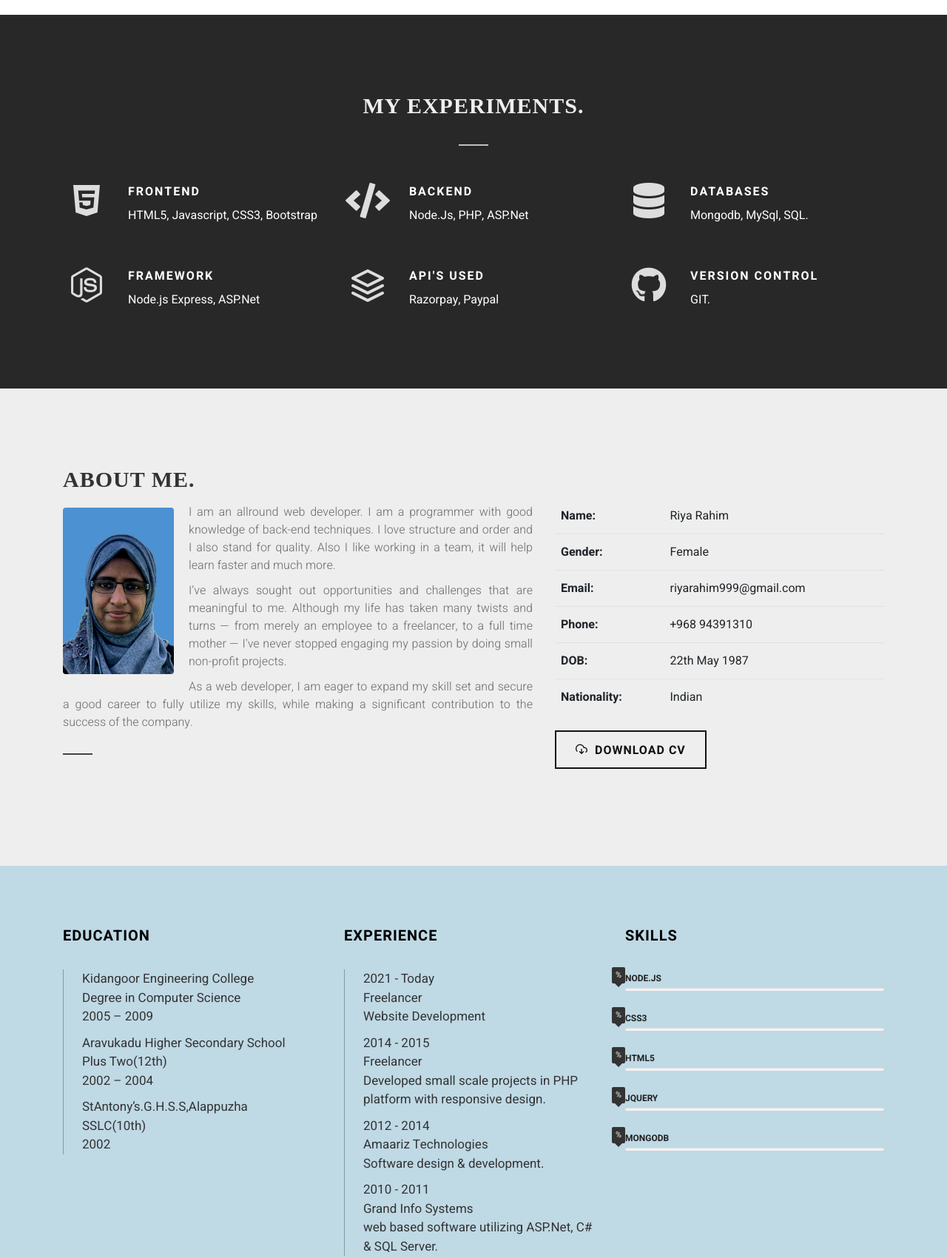
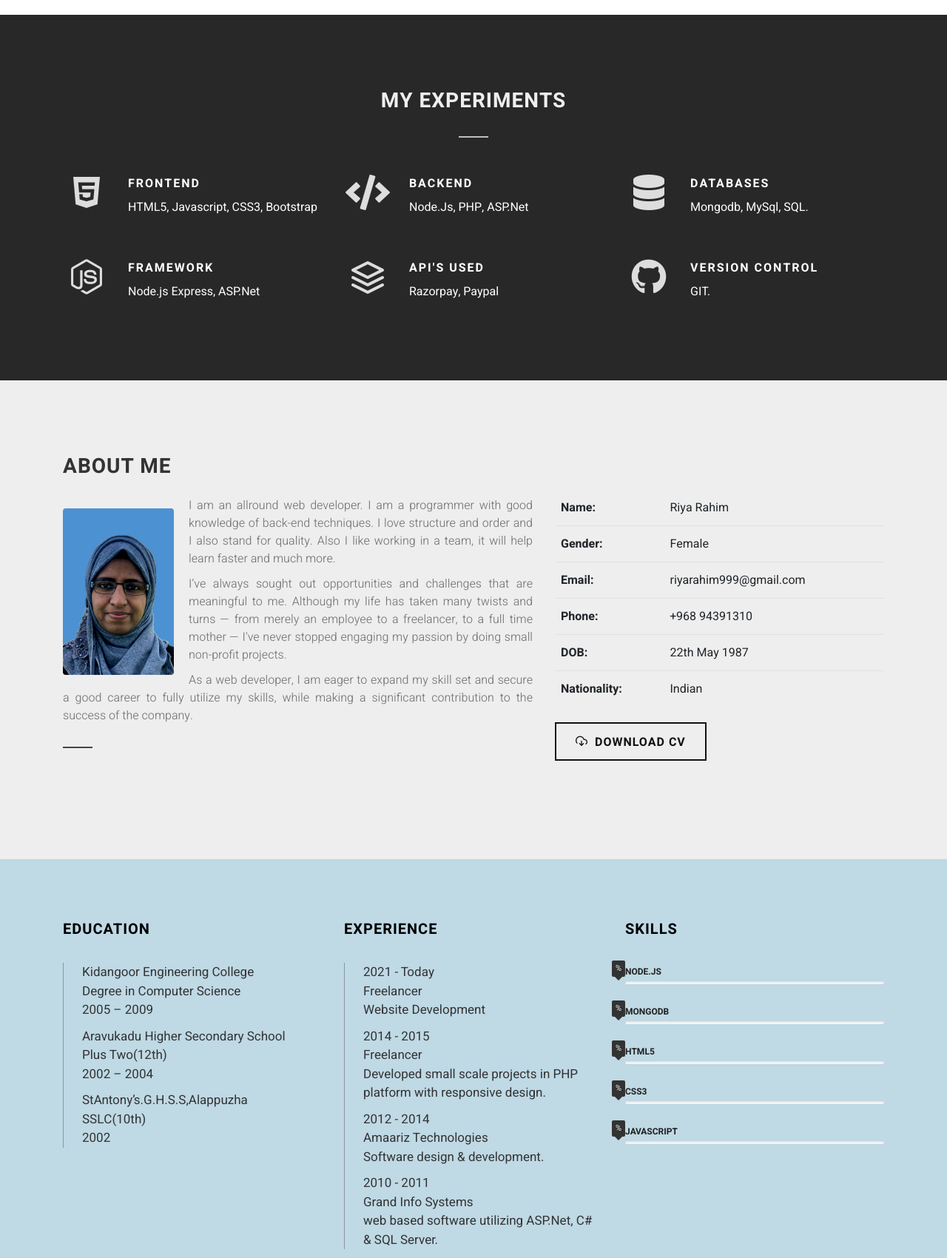
Before and after one commit to riyaaman/riyarahim, a plain HTML site: page index.html in a window 1280 px wide. Shown: the part 860-2560 px from the top of the page at 74% size. Drawn offline with Linux system fonts and the light colour scheme.

Commit message:
design changes

```diff
--- a/index.html
+++ b/index.html
@@ -123,7 +123,8 @@
                 <div id="section-skills" class="section m-0 page-section dark " style="padding-bottom: 50px;">
 					<div class="container">
 						<div class="heading-block center">
-							<h2 class="font-secondary">My Experiments.</h2>
+							<h3 class="font-weight-bolder h1 mb-4">My Experiments</h3>
+							<!-- <h2 class="font-secondary">My Experiments</h2> -->
 						</div>
 
 						<div class="row justify-content-center col-mb-50 mb-0">
@@ -214,7 +215,7 @@
 						<div class="row">
 							<div class="col-md-7  clearfix align-left">
 								 <div class="heading-block">
-									<h2 class="font-secondary">About Me.</h2>
+									<h3 class="font-weight-bolder h1 mb-4">About Me</h3>
 									<img src="images/riya.jpg" class="alignleft mt-3 rounded "  alt="" width="150px" height="auto">
 
 									<!-- <span class="text-justify">I love to build beautiful websites but still a child on the shore..
@@ -350,7 +351,7 @@
 										</div>
 									</li>
 									<li data-percent="80">
-										<span>CSS3</span>
+										<span>MongoDB</span>
 										<div class="progress">
 											<div class="progress-percent"><div class="counter counter-inherit counter-instant"><span data-from="0" data-to="80" data-refresh-interval="30" data-speed="1100"></span>%</div></div>
 										</div>
@@ -361,18 +362,19 @@
 											<div class="progress-percent"><div class="counter counter-inherit counter-instant"><span data-from="0" data-to="90" data-refresh-interval="30" data-speed="1100"></span>%</div></div>
 										</div>
 									</li>
-									<li data-percent="70">
-										<span>jQuery</span>
-										<div class="progress">
-											<div class="progress-percent"><div class="counter counter-inherit counter-instant"><span data-from="0" data-to="70" data-refresh-interval="30" data-speed="1100"></span>%</div></div>
-										</div>
-									</li>
 									<li data-percent="80">
-										<span>MongoDB</span>
+										<span>CSS3</span>
 										<div class="progress">
 											<div class="progress-percent"><div class="counter counter-inherit counter-instant"><span data-from="0" data-to="80" data-refresh-interval="30" data-speed="1100"></span>%</div></div>
 										</div>
 									</li>
+									<li data-percent="85">
+										<span>JavaScript</span>
+										<div class="progress">
+											<div class="progress-percent"><div class="counter counter-inherit counter-instant"><span data-from="0" data-to="85" data-refresh-interval="30" data-speed="1100"></span>%</div></div>
+										</div>
+									</li>
+
 								</ul>
 							</div>
 
@@ -416,10 +418,6 @@
 									<div class="portfolio-image">
 										<img src="images/snacky.jpg" alt="Portfoio Item">
 										<div class="bg-overlay">
-											<!-- <div class="bg-overlay-content align-items-start justify-content-start flex-column px-5 py-4">
-												<h3 class="mb-0 mt-1"></h3>
-												<h5>Media, Icons</h5>
-											</div> -->
 											<div class="bg-overlay-content align-items-start justify-content-end p-4">
 												<div class="overlay-trigger-icon bg-dark text-white" data-hover-animate="fadeInDownSmall" data-hover-animate-out="fadeOutUpSmall" data-hover-speed="350"><i class="icon-line-link"></i></div>
 											</div>
@@ -428,39 +426,7 @@
 								</a>
 							</div>
 
-							<!-- <div class="col-lg-6 h-translatey-3 tf-ts">
-								<a href="" class="portfolio-item" target="_blank">
-									<div class="portfolio-image">
-										<img src="" alt="Portfoio Item">
-										<div class="bg-overlay">
-											<div class="bg-overlay-content align-items-start justify-content-start flex-column px-5 py-4">
-												<h3 class="mb-0 mt-1"></h3>
-												<h5>Media, Icons</h5>
-											</div>
-											<div class="bg-overlay-content align-items-start justify-content-end p-4">
-												<div class="overlay-trigger-icon bg-dark text-white" data-hover-animate="fadeInDownSmall" data-hover-animate-out="fadeOutUpSmall" data-hover-speed="350"><i class="icon-line-link"></i></div>
-											</div>
-										</div>
-									</div>
-								</a>
-							</div>
 
-							<div class="col-lg-6 h-translatey-3 tf-ts">
-								<a href="" class="portfolio-item" target="_blank">
-									<div class="portfolio-image">
-										<img src="" alt="Portfoio Item">
-										<div class="bg-overlay">
-											<div class="bg-overlay-content align-items-start justify-content-start flex-column px-5 py-4">
-												<h3 class="mb-0 mt-1"></h3>
-												<h5>Media, Icons</h5>
-											</div>
-											<div class="bg-overlay-content align-items-start justify-content-end p-4">
-												<div class="overlay-trigger-icon bg-dark text-white" data-hover-animate="fadeInDownSmall" data-hover-animate-out="fadeOutUpSmall" data-hover-speed="350"><i class="icon-line-link"></i></div>
-											</div>
-										</div>
-									</div>
-								</a>
-							</div> -->
 						</div>
 
 					</div>
@@ -484,7 +450,7 @@
 
 					<div class="row col-mb-50">
 						<div class="col-lg-3">
-							<div class="footer-logo"><span class="font-weight-normal color ls1" style="font-size: 22px; ">Riya Rahim.</span><br><small class="ls3 text-uppercase" style="color: rgba(255,255,255,0.2);">&copy; 2020 Reserved.</small></div>
+							<div class="footer-logo"><span class="font-weight-normal color ls1" style="font-size: 22px; ">Riya Rahim</span><br><small class="ls3 text-uppercase" style="color: rgba(255,255,255,0.2);">&copy; 2020 Reserved.</small></div>
 						</div>
 
 						<div class="col-lg-9">
@@ -494,8 +460,8 @@
 									<div class="widget">
 										<h4>Contact Us</h4>
 										<div class="footer-content">
-											<abbr title="Phone Number"><strong>Phone:</strong></abbr> (968) 94391310<br>
-											<abbr title="Fax"><strong>:</strong></abbr> 9496466810<br>
+											<abbr title="Phone Number"><strong>Phone:</strong></abbr> (00968) 94391310<br>
+											<abbr title="Mobile" class="ml-5"><strong></strong></abbr> (+91)9496466810<br>
 											<abbr title="Email Address"><strong>Email:</strong></abbr> riyarahim999@gmail.com
 										</div>
 									</div>
```
